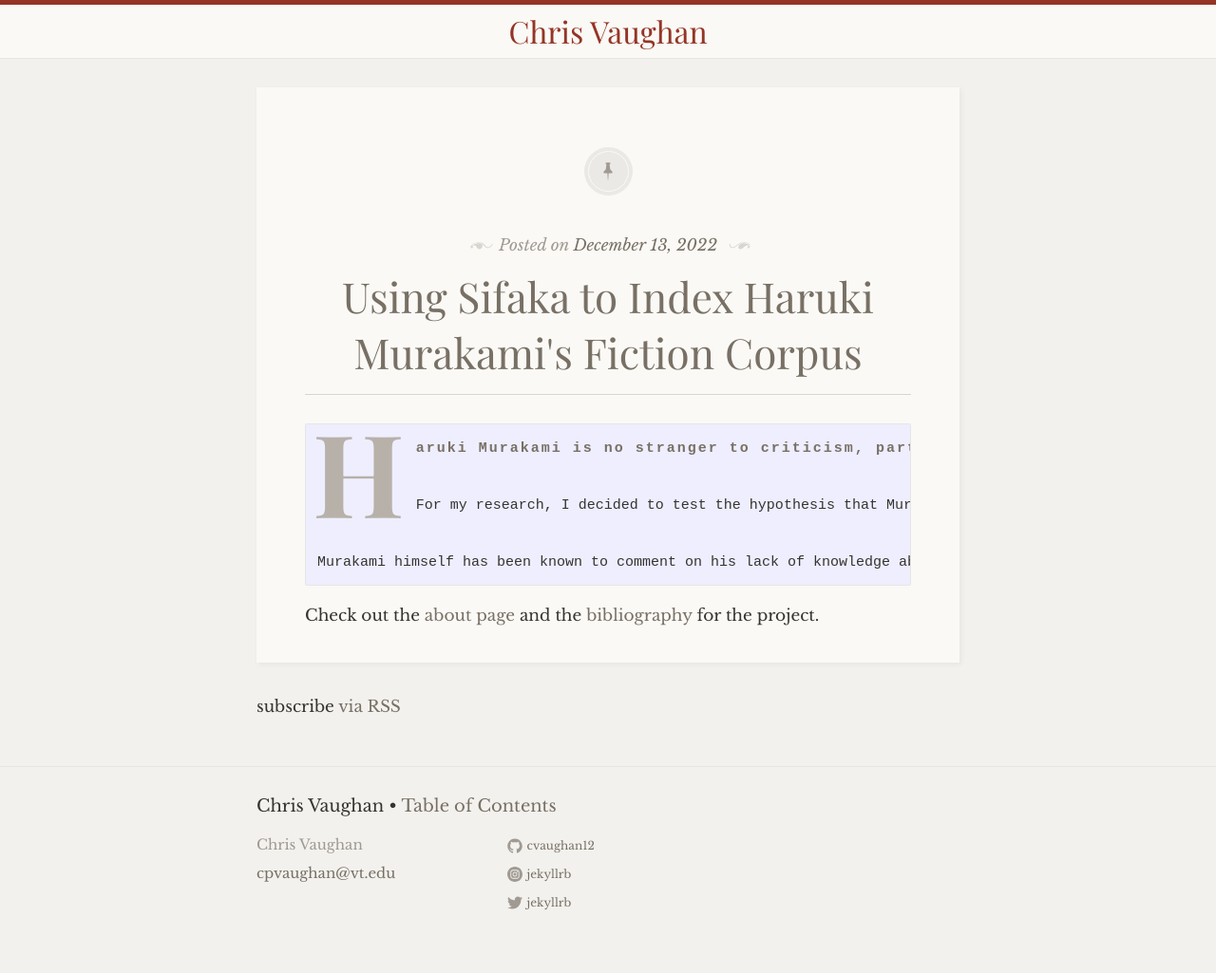
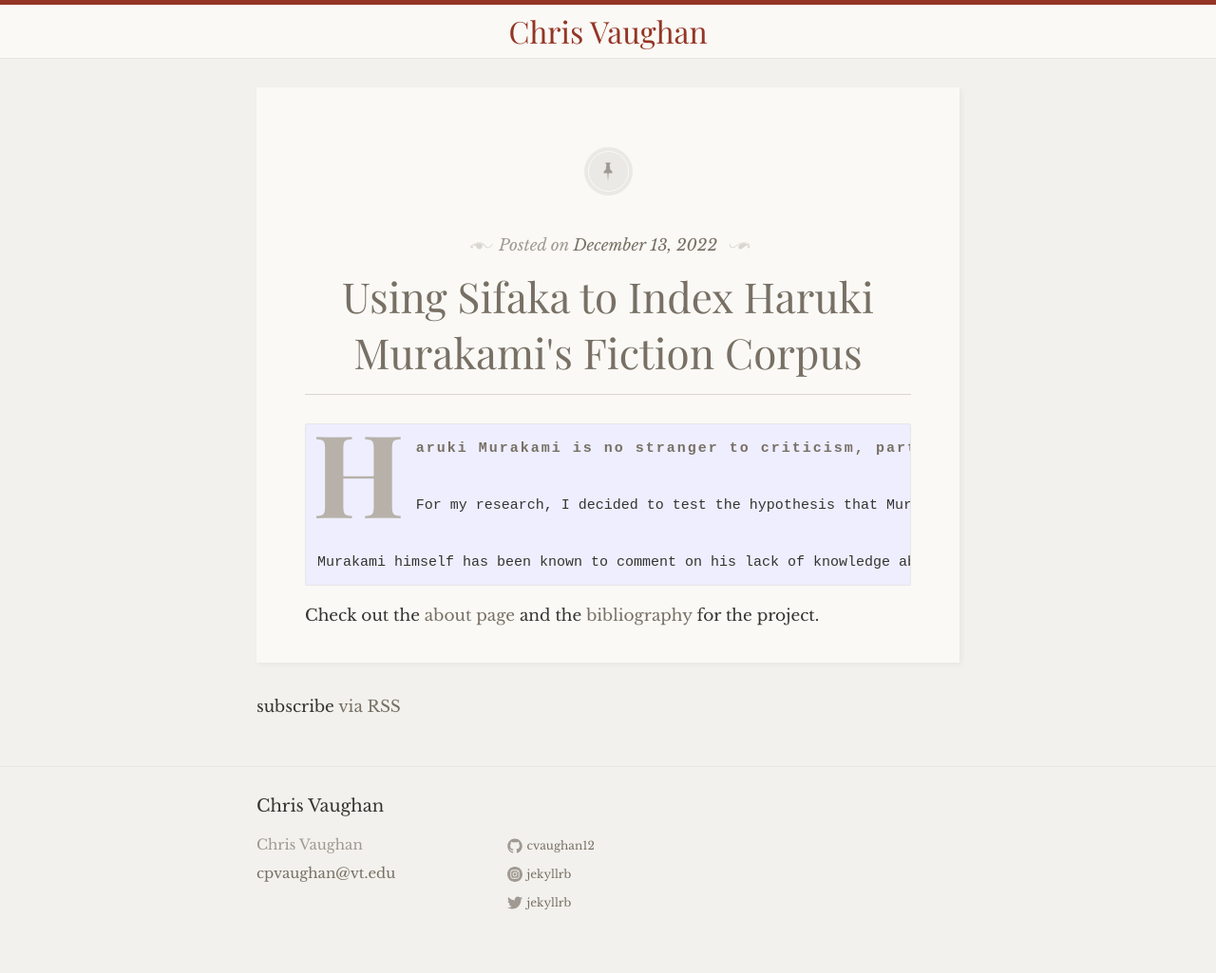
Before and after one commit to cvaughan12/cpvaughan7, a Jekyll site: the page built from index.html, in a window 1280 px wide. Shown: the whole page at 95% size. Built offline with Jekyll 4.4.1, drawn with Linux system fonts in a browser that asks for light colours; some web fonts are replaced.

Commit message:
Update footer.html
removed table of contents button

```diff
--- a/_includes/footer.html
+++ b/_includes/footer.html
@@ -2,7 +2,7 @@
 
 	<div class="wrapper">
 
-		<h2 class="footer-heading">{{ site.title }} • <a href="{{ site.baseurl }}/table-of-contents">Table of Contents</a></h2>
+		<h2 class="footer-heading">{{ site.title }} </h2>
 
 		<div class="footer-col-wrapper">
 			<div class="footer-col footer-col-1">
```
